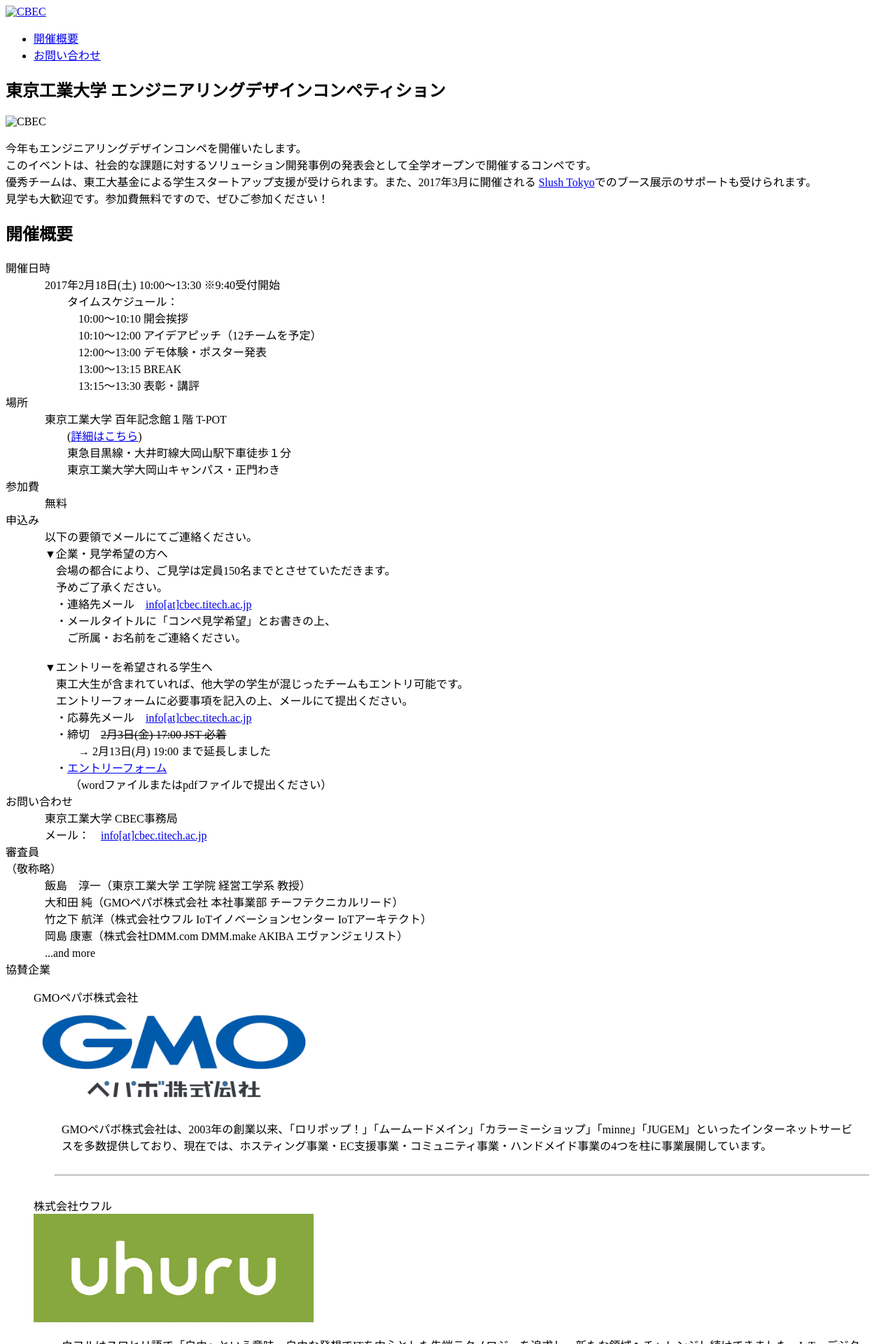
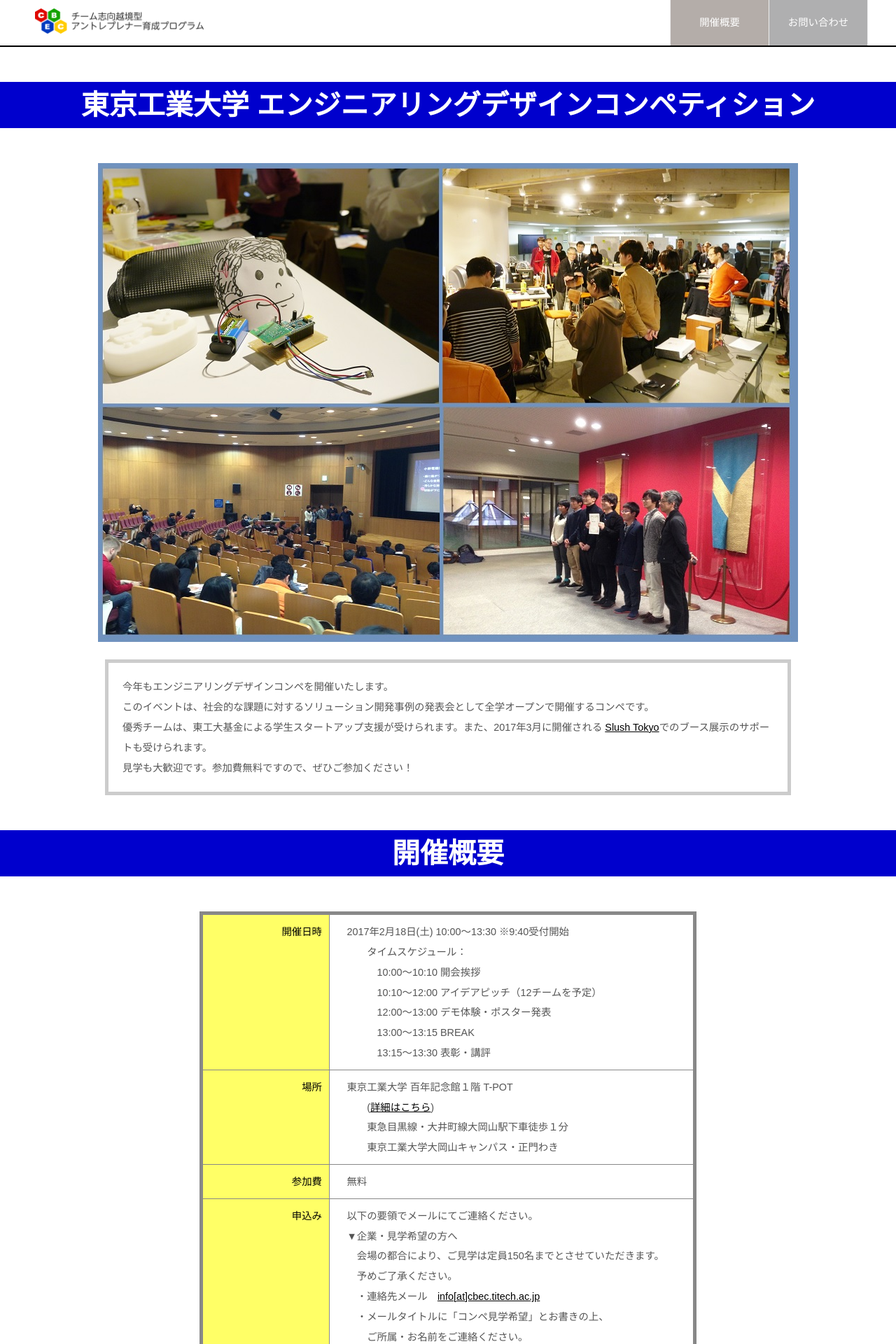
Before and after one commit to titech-cbec/titech-cbec.github.io, a Jekyll site: the page competition2017/index.html, which Jekyll copies as it is, in a window 1280 px wide. Shown: the top 1920 px of the page at 70% size. Built offline with Jekyll 4.4.1, drawn with Linux system fonts in a browser that asks for light colours; nearby versions of some CDN libraries.

Commit message:
Tweak competition

```diff
--- a/competition2017/index.html
+++ b/competition2017/index.html
@@ -5,7 +5,7 @@
 	<title>エンジニアリングデザインコンペ</title>
         <meta http-equiv="X-UA-Compatible" content="IE=edge,chrome=1">
 	<meta name="viewport" content="width=device-width">
-        <link rel="stylesheet" type="text/css" media="all" href="../css/style.css" />
+        <link rel="stylesheet" type="text/css" media="all" href="style.css" />
         <script type="text/javascript" src="http://ajax.googleapis.com/ajax/libs/jquery/1.8.3/jquery.min.js"></script>
         <script>
          //a link要素
@@ -27,7 +27,7 @@
         <header id="header" class="clearfix">
             <div id="header_content">
 		<div class="logo">
-               <a href="../index.html"><img src="../sub/image/title.png" height="40" alt="CBEC"/></a>
+		    <a href="../index.html"><img src="images/title.png" height="40" alt="CBEC"/></a>
 		</div>
 		<nav id="nav" class="clearfix">
 		    <ul>
@@ -45,7 +45,7 @@
 	    </section>
             <section id="about">
 		<div class="txt">
-			         <img src="../sub/image/20160213_compe.jpg" width="1000" height="684" alt="CBEC"/>
+		    <img src="images/20160213_compe.jpg" width="1000" height="684" alt="CBEC"/>
                 </div>
 		<div class="blc">
 		    <p>今年もエンジニアリングデザインコンペを開催いたします。<br />
```
Also changed, not shown: competition2017/images/20160213_compe.jpg (added), competition2017/images/title.png (added), competition2017/style.css (renamed from assets/css/style.css), 1 other file. Lines whose indentation alone changed are shown as unchanged.
